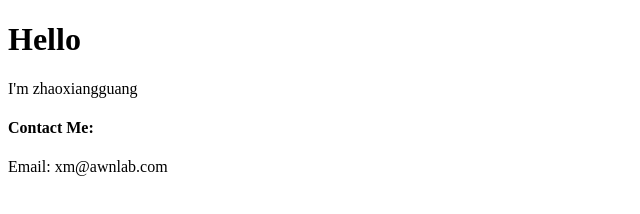
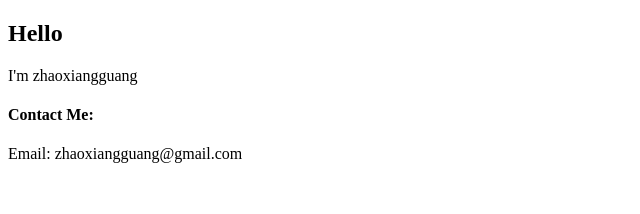
Before and after one commit to zhaoxiangguang/zhaoxiangguang.github.io, a plain HTML site: page index.html in a window 1280 px wide. Shown: the whole page, without its empty margins (0-640 px from the left). Drawn offline with Linux system fonts and the light colour scheme.

Commit message:
Update index.html

```diff
--- a/index.html
+++ b/index.html
@@ -8,9 +8,9 @@
     </style>
 </header>
 <body>
-<h1>Hello </h1>
+<h2>Hello </h2>
 <p>I'm zhaoxiangguang</p>
 <h4>Contact Me: </h4>
-<p>Email: xm@awnlab.com </p>
+<p>Email: zhaoxiangguang@gmail.com </p>
 </body>
 </html>
```
